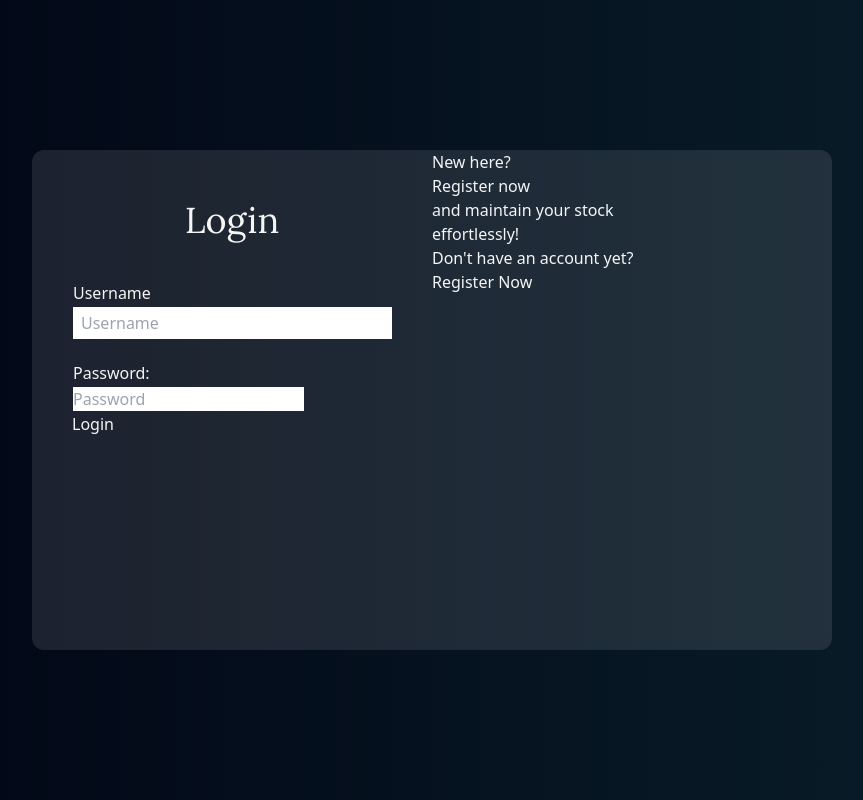
After one commit to sunsetheus/le-sunsette, a Django app: page /login/ in a window 1280 px wide. The commit adds this page. Shown: the whole page, without its empty margins (208-1071 px from the left). Run offline with Django 4.2, Linux system fonts and the light colour scheme; some libraries are stand-ins or nearby versions.

Commit message:
finishing tugas 4

```diff
--- a/main/models.py
+++ b/main/models.py
@@ -1,6 +1,8 @@
 from django.db import models
+from django.contrib.auth.models import User
 
 class Item(models.Model):
+  user = models.ForeignKey(User, on_delete=models.CASCADE)
   name = models.CharField(max_length=255)
   amount = models.IntegerField()
   description = models.TextField()
--- /dev/null
+++ b/main/templates/login.html
@@ -0,0 +1,72 @@
+{% extends 'base.html' %}
+
+{% block meta %}
+    <title>Login</title>
+{% endblock meta %}
+
+{% block content %}
+
+<main class="flex bg-gradient-to-r from-[#010413] to-[#0a1f2b] h-screen text-[#f5f5f5] justify-center items-center">
+    <div class="flex rounded-[12px] bg-white bg-opacity-10 justify-evenly items-center">
+        <div class="flex flex-col items-center w-[400px] h-[500px] py-[50px] px-[40px] gap-[40px]">
+            <h1 style="font-family: Lora, serif" class="text-4xl">Login</h1>
+
+            <form method="POST" action="" class="w-full">
+                {% csrf_token %}
+                <table class="flex w-full">
+                    <tr>
+                        <td>Username</td>
+                    </tr>
+
+                    <tr class="flex pb-[20px]">
+                        <td><input type="text" name="username" placeholder="Username" class="form-control flex w-[319px] px-[8px] py-[4px]"></td>
+                    </tr>
+
+                    <tr>
+                        <td>Password: </td>
+                    </tr>
+
+                    <tr>
+                        <td><input type="password" name="password" placeholder="Password" class="form-control"></td>
+                    </tr>
+
+
+                </table>
+
+
+                <input class="btn login_btn" type="submit" value="Login">
+
+
+
+            </form>
+        </div>
+
+        <div class="flex flex-col w-[400px] h-[500px]">
+            <h1>New here?</h1>
+            <p>Register now</p>
+            <p>and maintain your stock</p>
+            <p>effortlessly!</p>
+
+            Don't have an account yet? <a href="{% url 'main:register' %}">Register Now</a>
+
+        </div>
+
+
+
+
+
+    {% if messages %}
+        <ul>
+            {% for message in messages %}
+                <li>{{ message }}</li>
+            {% endfor %}
+        </ul>
+    {% endif %}
+
+
+</div>
+    </div>
+
+
+
+{% endblock content %}
--- a/main/urls.py
+++ b/main/urls.py
@@ -1,12 +1,20 @@
 from django.urls import path
-from main.views import show_main, add_item, show_xml, show_json, show_xml_by_id, show_json_by_id
+from main.views import show_main, add_item, show_xml, show_json, show_xml_by_id, show_json_by_id, register, login_user, logout_user, increment_item, decrement_item, delete_item
 
 app_name = 'main'
 urlpatterns = [
   path('', show_main, name='show_main'),
+
   path('add_item', add_item, name='add_item'),
   path('xml/', show_xml, name='show_xml'),
   path('json/', show_json, name='show_json'),
   path('xml/<int:id>/', show_xml_by_id, name='show_xml_by_id'),
   path('json/<int:id>/', show_json_by_id, name='show_json_by_id'),
+
+  path('register/', register, name='register'),
+  path('login/', login_user, name='login'),
+  path('logout/', logout_user, name='logout'),
+  path('increment_item/<int:id>/', increment_item, name='increment_item'),
+  path('decrement_item/<int:id>/', decrement_item, name='decrement_item'),
+  path('delete_item/<int:id>/', delete_item, name='delete_item'),
 ]
--- a/main/views.py
+++ b/main/views.py
@@ -1,20 +1,29 @@
-from django.shortcuts import render
+from django.shortcuts import render, redirect
 from django.http import HttpResponseRedirect
 from main.forms import ItemForm
 from django.urls import reverse
 from main.models import Item
 from django.http import HttpResponse
 from django.core import serializers
+from django.contrib.auth.forms import UserCreationForm
+from django.contrib import messages
+from django.contrib.auth import authenticate, login, logout
+from django.contrib.auth.decorators import login_required
+import datetime
+from django.http import HttpResponseRedirect
+from django.urls import reverse
 
 # Create your views here.
+@login_required(login_url='/login')
 def show_main(request):
-    items = Item.objects.all()
+    items = Item.objects.filter(user=request.user)
 
     context = {
         'nama_mahasiswa': 'William',
         'kelas_mahasiswa': 'PBP D',
         'nama_aplikasi': 'Le Sunsette',
-        'menus': items
+        'menus': items,
+        'last_login': request.COOKIES['last_login']
     }
     return render(request, "main.html", context)
 
@@ -22,7 +31,9 @@ def add_item(request):
     form = ItemForm(request.POST or None)
 
     if form.is_valid() and request.method == "POST":
-        form.save()
+        item = form.save(commit=False)
+        item.user = request.user
+        item.save()
         return HttpResponseRedirect(reverse('main:show_main'))
 
     context = {
@@ -49,3 +60,60 @@ def show_xml_by_id(request, id):
 def show_json_by_id(request, id):
     data = Item.objects.filter(pk=id)
     return HttpResponse(serializers.serialize("json", data), content_type="application/json")
+
+def register(request):
+    form = UserCreationForm()
+
+    if request.method == "POST":
+        form = UserCreationForm(request.POST)
+        if form.is_valid():
+            form.save()
+            messages.success(request, 'Your account has been successfully created!')
+            return redirect('main:login')
+    context = {'form':form}
+    return render(request, 'register.html', context)
+
+def login_user(request):
+    if request.method == 'POST':
+        username = request.POST.get('username')
+        password = request.POST.get('password')
+        user = authenticate(request, username=username, password=password)
+        if user is not None:
+            login(request, user)
+            response = HttpResponseRedirect(reverse("main:show_main"))
+            response.set_cookie('last_login', str(datetime.datetime.now()))
+            return response
+        else:
+            messages.info(request, 'Sorry, incorrect username or password. Please try again.')
+    context = {}
+    return render(request, 'login.html', context)
+
+def logout_user(request):
+    logout(request)
+    response = HttpResponseRedirect(reverse('main:login'))
+    response.delete_cookie('last_login')
+    return response
+
+
+# BONUS TUGAS 4
+@login_required(login_url='main:login')
+def increment_item(request, id):
+    item = Item.objects.get(id=id)
+    item.amount += 1
+    item.save()
+    return redirect('main:show_main')
+
+@login_required(login_url='main:login')
+def decrement_item(request, id):
+    item = Item.objects.get(id=id)
+    if item.amount > 0:
+        item.amount -= 1
+        item.save()
+    return redirect('main:show_main')
+
+@login_required(login_url='main:login')
+def delete_item(request, id):
+    item  = Item.objects.get(id=id)
+    if item.user == request.user:
+        item.delete()
+        return redirect('main:show_main')
--- a/templates/base.html
+++ b/templates/base.html
@@ -21,17 +21,12 @@
     </head>
 
     <body>
-        <header class="flex flex-col justify-center px-5 py-[100px] bg-gradient-to-r from-[#010413] to-[#0a1f2b] text-center align-center text-[#f5f5f5] gap-2" style="font-family: Lora, serif">
-            <h1 class="text-4xl font-semibold" >{{nama_aplikasi}}</h1>
-            <h1 class="text-[18px] text-gray-300 font-normal">Only serves authentic french cousine</h1>
-        </header>
+
 
         {% block content %}
         {% endblock content %}
 
-        <footer class="flex flex-col px-[80px] font-semibold">
-            <p>Nama: {{nama_mahasiswa}}</p>
-            <p>Kelas: {{kelas_mahasiswa}}</p>
-        </footer>
+
+
     </body>
 </html>
```
Also changed, not shown: main/templates/add_item.html (+10 -0 lines), main/templates/main.html (+40 -2 lines), main/templates/register.html (added, +34 -0 lines), README.md, main/migrations/0003_remove_item_type_item_user.py (added).
